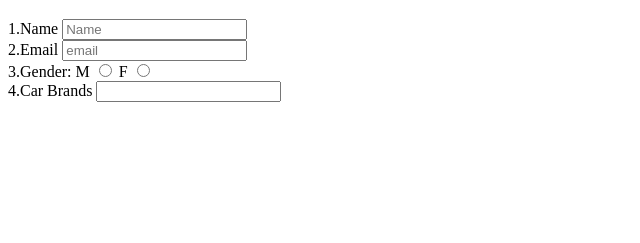
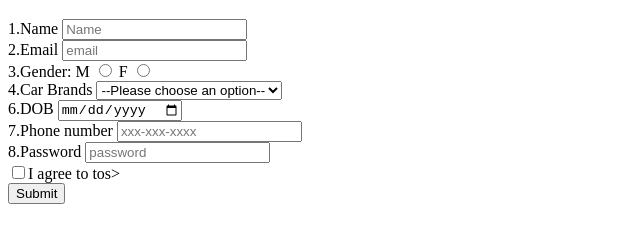
Before and after one commit to acciojob/car-insurance-form-saidurgar, a website: page main.html in a window 1280 px wide. Shown: the part 61-304 px from the top of the page, without its empty margins (0-640 px from the left). Drawn offline with Linux system fonts and the light colour scheme.

Commit message:
created a submission

```diff
--- a/main.html
+++ b/main.html
@@ -29,9 +29,38 @@
 		 </div>
 		 <div>
 			 <label for="Car Brands	" >4.Car Brands	</label>
-			 <input type=""
+			 <select id="cars" name="cars" required>
+			<option value="" disabled selected>--Please choose an option--</option>
+             <option>BMW</option>
+		    <option>Audi</option>
+             <option>Mercedez</option>
+			 </select>
+	 </div>
+		 <div>
+			 <label for="Age>5.age:</label>
+				 <input type="Number" id="age"  placeholder="Age" required>
 		 </div>
+		 <div
+			 <label for="dob" >6.DOB</label>
+			 <input type="date" id="dob" required>
+		 </div>
+		 <div>
+         <label for="tel" >7.Phone number</label>
+			 <input type="tel" name="tel" id="tel" placeholder="xxx-xxx-xxxx">
 
+		 </div
+			 <label for="password" >8.Password</label>
+			 <input type="password" name="password" id="password" placeholder="password">
+
+		 </div>
+		 <div>
+			 <label for="tos"></label>
+			 <input type="checkbox" id="tos" name="tos" <b>I agree to tos</b>>
+		 </div>
+		 <div>
+			 <button type="submit">Submit</button>
+
+		 </div>
 	 </form>
 
     <script type="text/javascript" src="./script.js">
```
